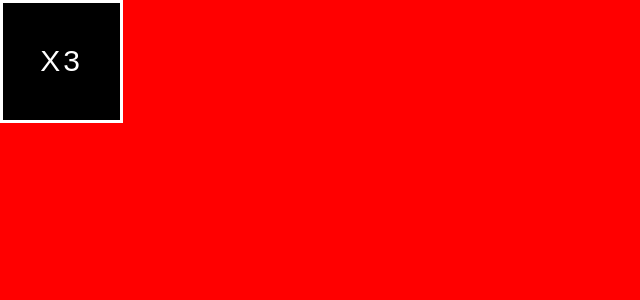
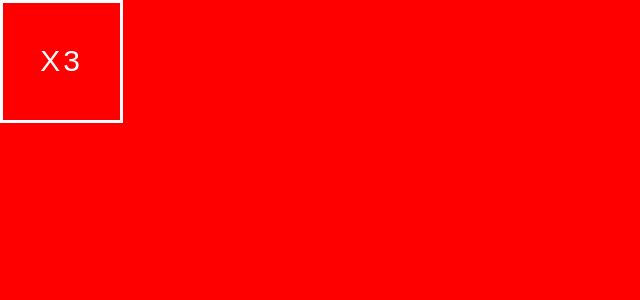
Before and after one commit to beurkinger/mazes, a Preact app: page / in a window 1280 px wide. Shown: the top 300 px of the page, without its empty margins (0-640 px from the left). Built offline with nearby package versions, Linux system fonts and the light colour scheme.

Commit message:
Fix visual bugs in Maze rendering

```diff
--- a/src/components/App/App.tsx
+++ b/src/components/App/App.tsx
@@ -1,4 +1,6 @@
 import { h, FunctionComponent } from 'preact';
+
+import theme from '../../theme/variables';
 
 import Maze from '../Maze/Maze';
 
@@ -6,7 +8,10 @@ import style from './App.css';
 
 const App: FunctionComponent = () => (
   <div className={style.app}>
-    <Maze />
+    <Maze
+      backgroundColor={theme.customProperties['--color-main-1']}
+      strokeColor={theme.customProperties['--color-white']}
+    />
   </div>
 );
 
--- a/src/components/Maze/Maze.tsx
+++ b/src/components/Maze/Maze.tsx
@@ -19,14 +19,14 @@ interface Props {
 
 const Maze: FunctionComponent<Props> = ({
   animationDelay = 100,
-  backgroundColor = '#000000',
+  backgroundColor = '#FFFFFF',
   borderWidth = 3,
   buildDelay = 100,
   cellSize = 15,
   introDelay = 100,
   nbColumns = 8,
   nbRows = 8,
-  strokeColor = '#FFFFFF',
+  strokeColor = '#0000000',
 }: Props) => {
   const canvasRef = useRef<HTMLCanvasElement>(null);
   const rendererRef = useRef<MazeRenderer | null>(null);
@@ -92,7 +92,6 @@ const Maze: FunctionComponent<Props> = ({
       <canvas
         ref={canvasRef}
         style={{
-          backgroundColor,
           display: !isMessageVisible ? 'block' : 'none',
           height: `${canvasSize.height}px`,
           width: `${canvasSize.width}px`,
@@ -102,7 +101,6 @@ const Maze: FunctionComponent<Props> = ({
         <div
           className={style.message}
           style={{
-            backgroundColor,
             borderWidth,
             color: strokeColor,
             fontSize: `${cellSize * 2}px`,
--- a/src/components/Maze/utils/MazeRenderer.ts
+++ b/src/components/Maze/utils/MazeRenderer.ts
@@ -6,8 +6,8 @@ enum Defaults {
   mbColumns = 16,
   nbRows = 16,
   cellSize = 5,
-  backgroundColor = '#00000',
-  strokeColor = '#FFFFFF',
+  backgroundColor = '#FFFFFF',
+  strokeColor = '#000000',
   animationDelay = 100,
   buildDelay = 100,
 }
@@ -66,6 +66,8 @@ export class MazeRenderer {
         nbRows * cellSize + borderWidth
       );
       setupCanvas(this.mazeCanvasCtx, width, height, false, false);
+      this.mainCanvasCtx.fillStyle = this.backgroundColor;
+      this.mainCanvasCtx.fillRect(0, 0, width, height);
     }
   }
 
@@ -124,11 +126,12 @@ export class MazeRenderer {
   animateIn = (i = 0): Promise<void> =>
     new Promise((resolve) => {
       this.drawAnimationStep(i);
-
-      if (i >= this.nbColumns - 1) return resolve();
-
       this.animationTimeout = window.setTimeout(() => {
-        this.animateIn(i + 1).then(resolve);
+        if (i >= this.nbColumns - 1) {
+          resolve();
+        } else {
+          this.animateIn(i + 1).then(resolve);
+        }
       }, this.animationDelay);
     });
 
@@ -142,6 +145,7 @@ export class MazeRenderer {
       this.mazeCanvas.width,
       this.mazeCanvas.height
     );
+
     this.mazeCanvasCtx.fillStyle = this.backgroundColor;
     this.mazeCanvasCtx.fillRect(
       this.borderWidth,
```
